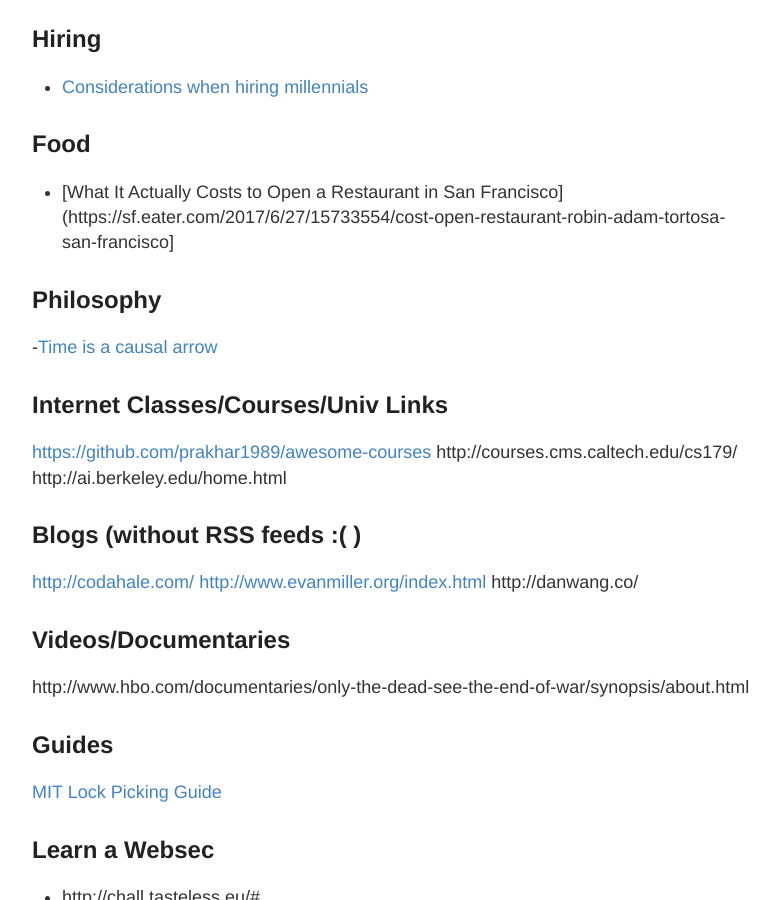
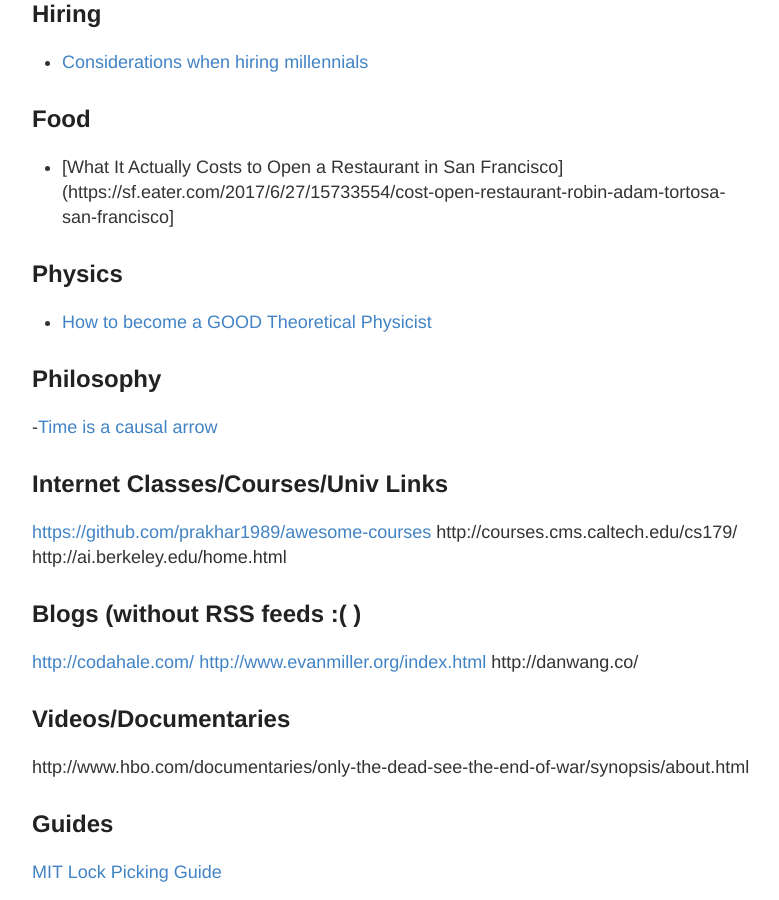
Before and after one commit to RONNCC/ronncc.github, a Jekyll site: the page built from _posts/2016-1-1-InterestingLinks.md, in a window 1280 px wide and 900 px high, scrolled down 3746 px. Shown: the whole window, without its empty margins (248-1027 px from the left). Built offline with Jekyll 4.4.1, drawn with Linux system fonts in a browser that asks for light colours; comment, search, counter and statistics services are not loaded; some of the changed text lies outside the part shown.

Commit message:
Update 2016-1-1-InterestingLinks.md

```diff
--- a/_posts/2016-1-1-InterestingLinks.md
+++ b/_posts/2016-1-1-InterestingLinks.md
@@ -137,6 +136,9 @@
 ## Food
 - [What It Actually Costs to Open a Restaurant in San Francisco](https://sf.eater.com/2017/6/27/15733554/cost-open-restaurant-robin-adam-tortosa-san-francisco]
 
+## Physics
+- [How to become a GOOD Theoretical Physicist](http://www.staff.science.uu.nl/~gadda001/goodtheorist/)
+
 ## Philosophy
 -[Time is a causal arrow](https://en.wikipedia.org/wiki/Arrow_of_time#The_causal_arrow_of_time)
 
```
Also changed, not shown: other parts of _posts/2016-1-1-InterestingLinks.md (+0 -1 lines).
